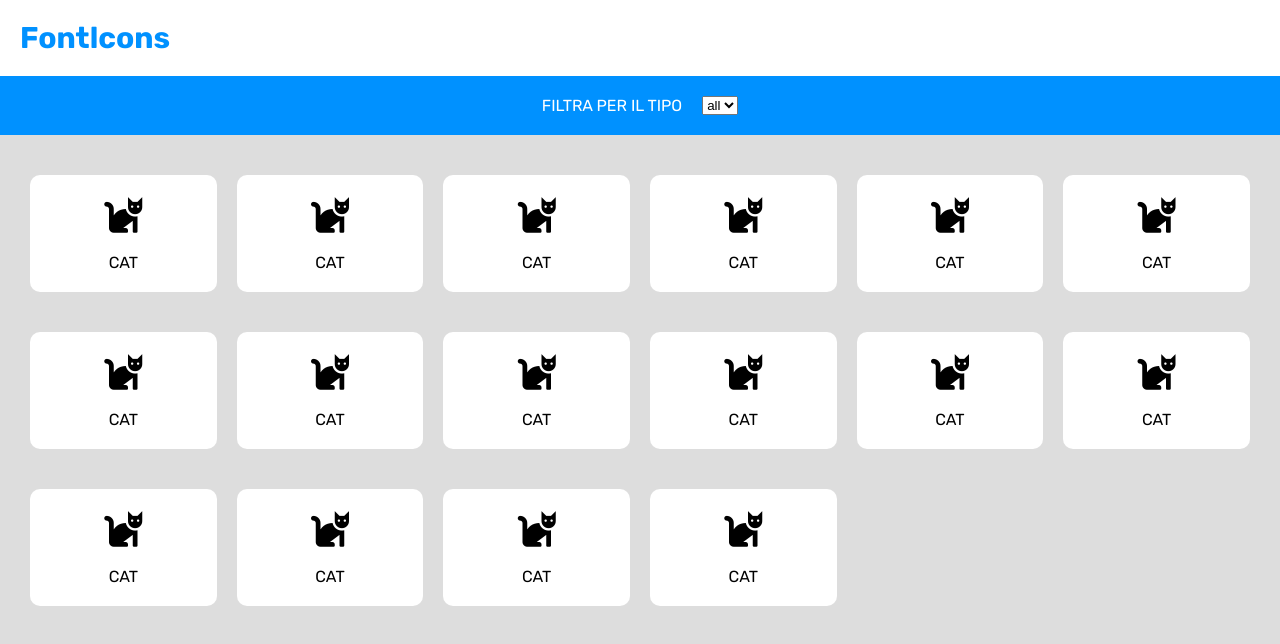
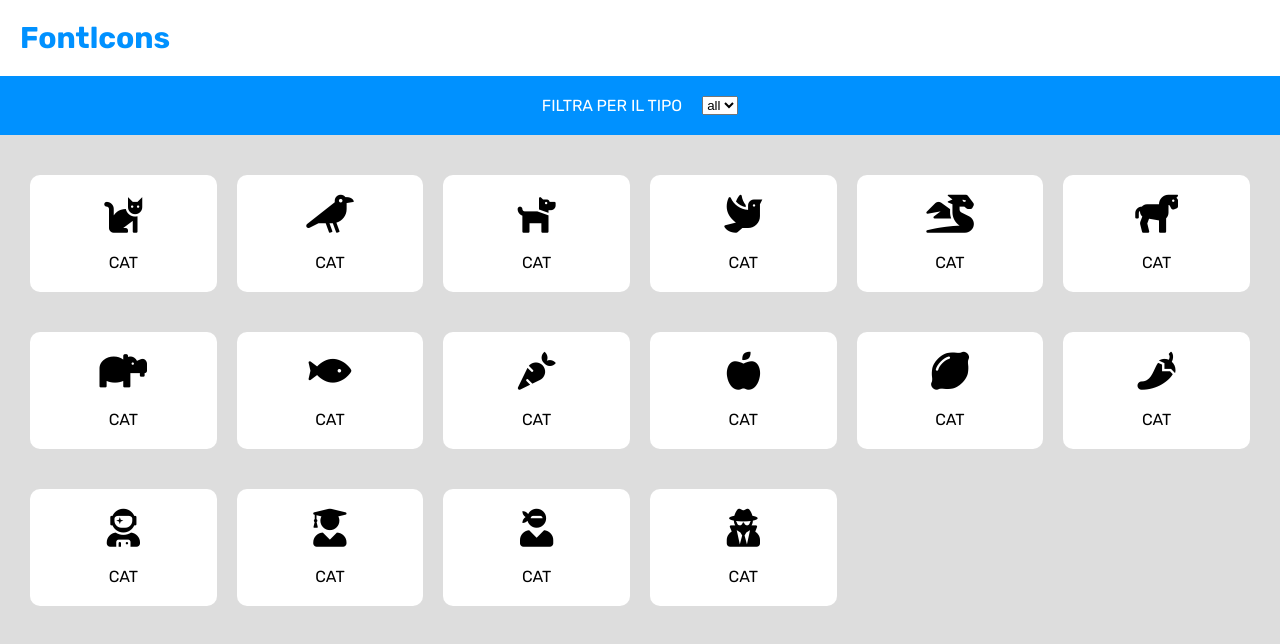
Before and after one commit to AndreaRanzenigo/js-es6-icons, a plain HTML site: page index.html in a window 1280 px wide. Drawn offline with nearby package versions, Linux system fonts and the light colour scheme.

Commit message:
Function printIcon

```diff
--- a/index.html
+++ b/index.html
@@ -26,7 +26,7 @@
         </div>
 
         <div class="icons">
-            <div class="icon">
+            <!-- <div class="icon">
                 <i class="fas fa-cat"></i>
                 <div class="title">cat</div>
             </div>
@@ -89,7 +89,7 @@
             <div class="icon">
                 <i class="fas fa-cat"></i>
                 <div class="title">cat</div>
-            </div>
+            </div> -->
         </div>
     </div>
 
--- a/js/main.js
+++ b/js/main.js
@@ -100,4 +100,24 @@ $(document).ready( function() {
         },
     ];
 
+    const container = $('.icons');
+
+    printIcons(icons, container);
+
 });
+
+//Function print icons
+function printIcons (icons, container) {
+
+    icons.forEach((icon) => {
+        const {family, prefix, name} = icon;
+
+        const html = `<div class="icon">
+        <i class="${family} ${prefix}${name}"></i>
+        <div class="title">cat</div>
+    </div>`
+
+    container.append(html);
+
+    });
+}
```
